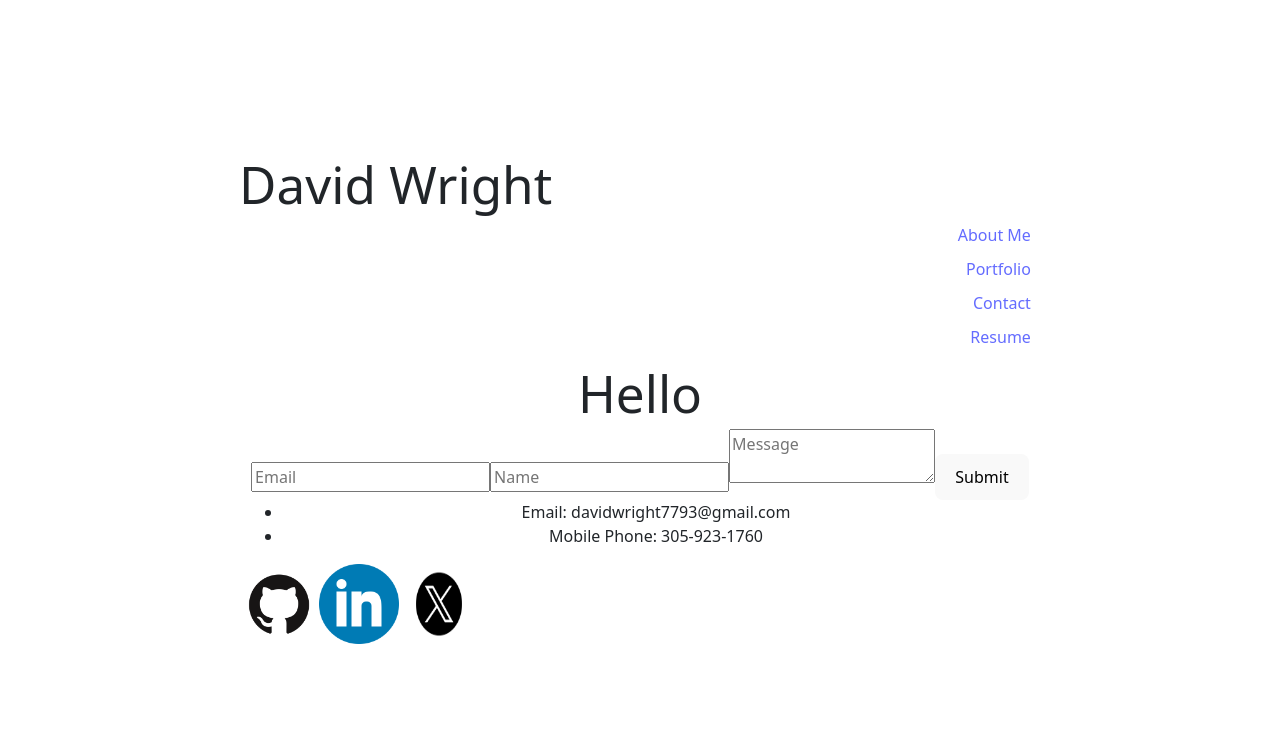
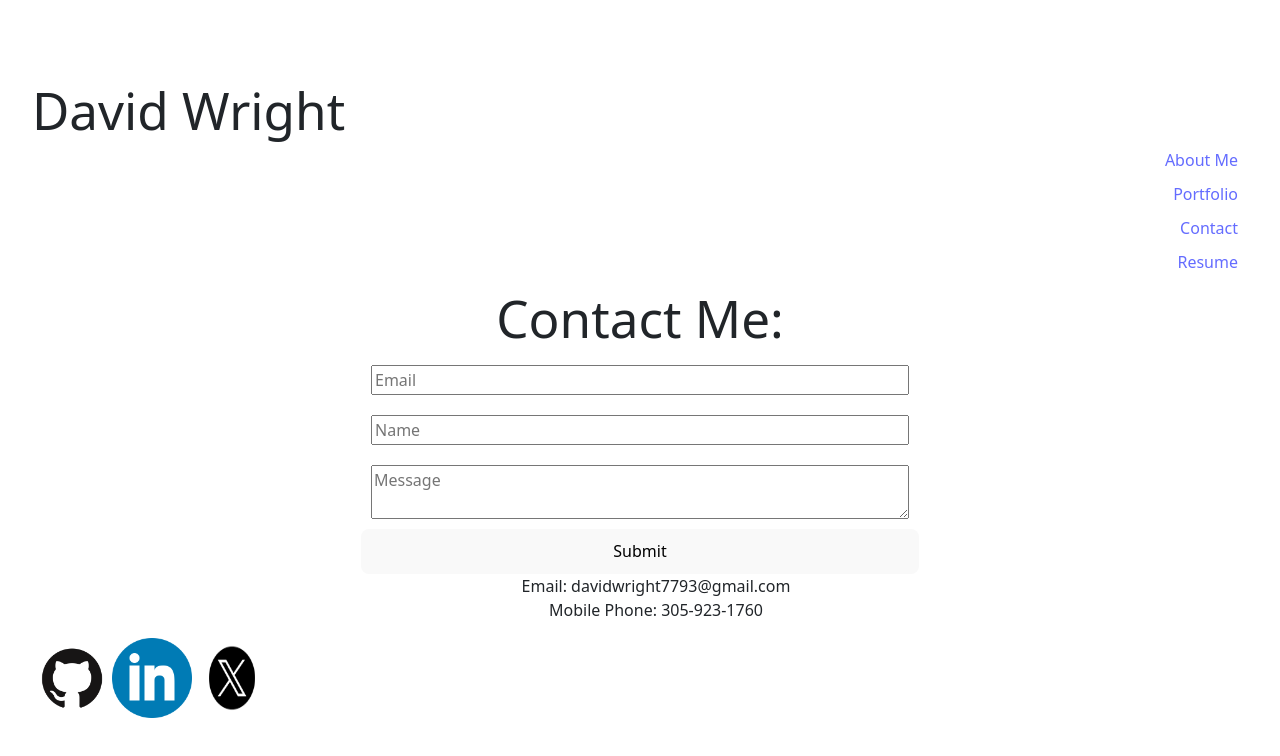
Before and after one commit to MrOahu/David-Wright-React-Portfolio, a React (Vite) app: page /contact in a window 1280 px wide. Shown: the top 756 px of the page. Built offline with nearby package versions, Linux system fonts and the light colour scheme.

Commit message:
adjusted style in app.css

```diff
--- a/src/App.css
+++ b/src/App.css
@@ -2,6 +2,7 @@
 
   margin: 0 auto;
   padding: 2rem;
+  width: 100%;
 
 }
 
@@ -39,3 +40,28 @@
 .project-div div {
   margin: 15px;
 }
+
+.footer {
+  width: 100%;
+}
+
+form {
+    margin-left: auto;
+    margin-right: auto;
+    display: flex;
+    width: 50%;
+    flex-direction: column;
+}
+
+form input {
+  margin: 10px;
+}
+
+form textarea {
+  margin: 10px;
+
+}
+
+.footer-contact {
+  list-style-type: none;
+}
--- a/src/components/Contact.jsx
+++ b/src/components/Contact.jsx
@@ -55,7 +55,7 @@ function Contact() {
 
   return (
     <div className="container text-center">
-      <h1>Hello {userName}</h1>
+      <h1>Contact Me: {userName}</h1>
       <form className="form" onSubmit={handleFormSubmit}>
         <input
           value={email}
@@ -85,7 +85,7 @@ function Contact() {
           <p className="error-text">{errorMessage}</p>
         </div>
       )}
-      <ul>
+      <ul className = "footer-contact">
         <li>Email: davidwright7793@gmail.com</li>
         <li>Mobile Phone: 305-923-1760</li>
       </ul>
--- a/src/components/Footer.jsx
+++ b/src/components/Footer.jsx
@@ -3,7 +3,7 @@ import linkedinLogo from "../assets/linkedin_logo.png"
 import twitterxLogo from "../assets/twitterx_logo.png"
 function Footer(){
     return(
-        <div>
+        <div className="footer">
             <a href="https://github.com/MrOahu"><img className="footer-logo" src={githubLogo} /></a>
             <a href="https://www.linkedin.com/in/david-wright-305/"><img className="footer-logo" src={linkedinLogo} /></a>
             <a href="https://twitter.com/MetalheadMystic"><img className="footer-logo" src={twitterxLogo} /></a>
```
